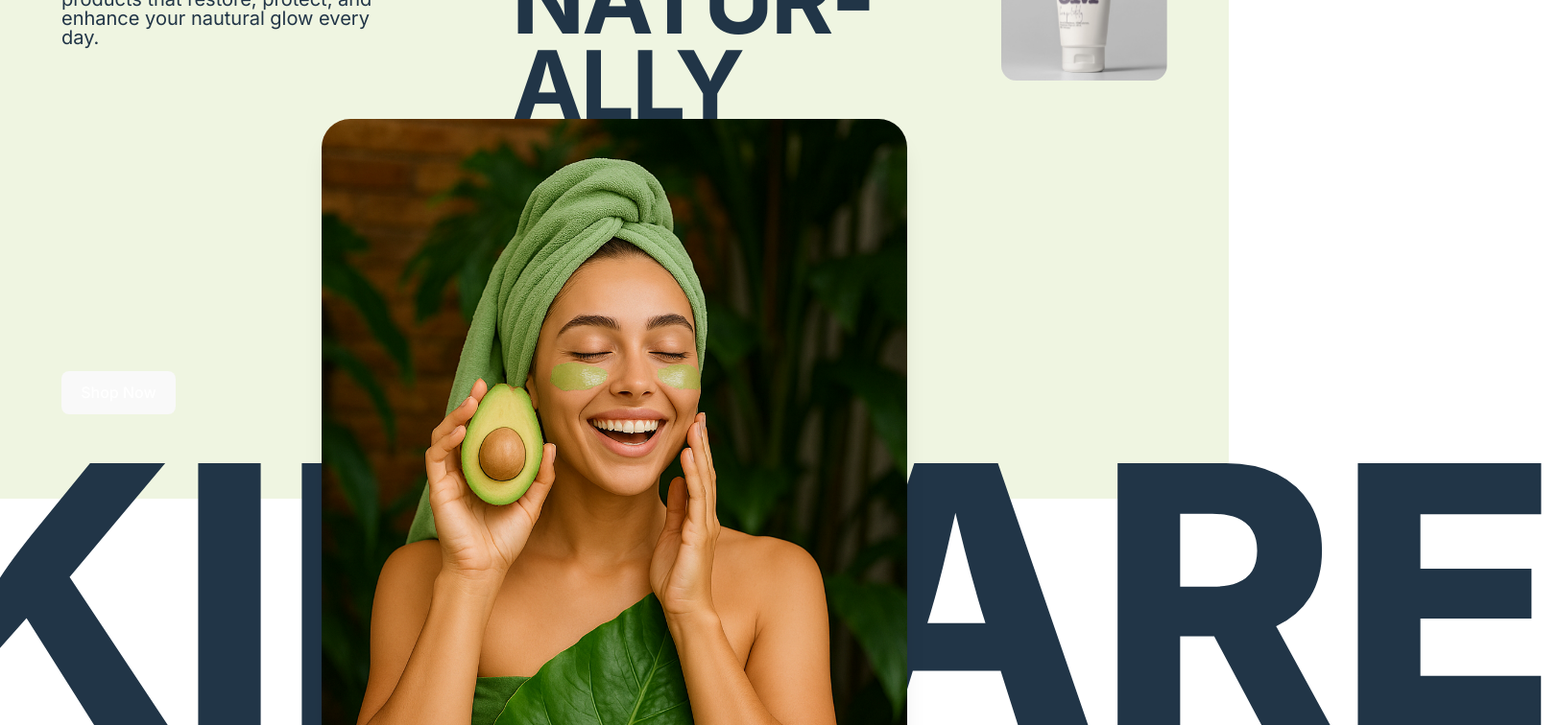
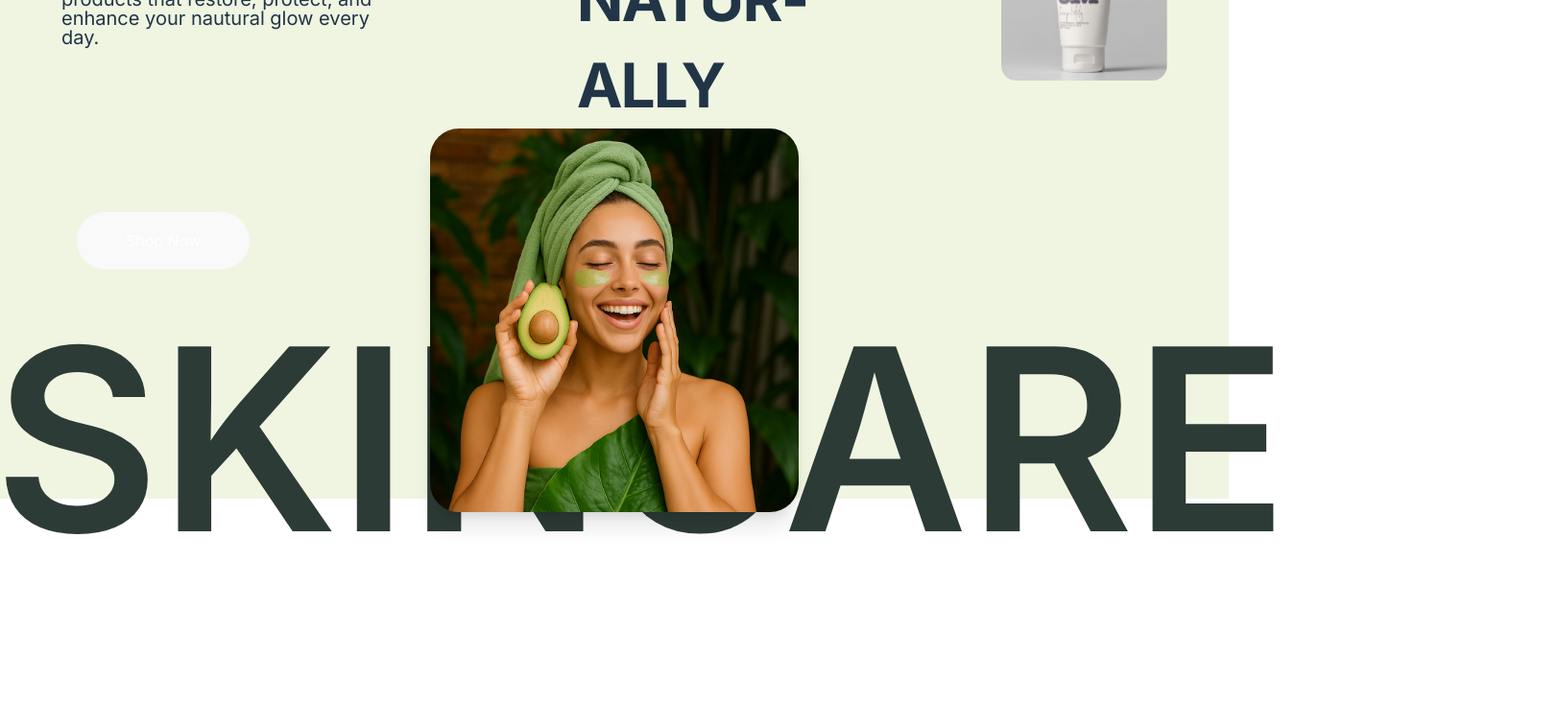
Before and after one commit to Amit-Yadav56/SixNineIntern, a React (Vite) app: page / in a window 1280 px wide. Shown: the part 280-1036 px from the top of the page at 96% size, 1624 px wide, since content can reach past the window. After the commit the page ends 898 px from the top, so only its background shows below. Built offline with nearby package versions, Linux system fonts and the light colour scheme.

Commit message:
Landing page created without animations

```diff
--- a/src/components/LandingPage.jsx
+++ b/src/components/LandingPage.jsx
@@ -9,30 +9,30 @@ const LandingPage = () => {
           Transform your skincare routine with premium products that restore,
           protect, and enhance your nautural glow every day.
         </div>
-        <div className="font-bold text-[100px] leading-[90px] tracking-[-0.03em] uppercase">
+        <div className="font-bold text-[5vw] leading-[90px] tracking-[-0.03em] uppercase">
           GLOW <br /> NATUR- <br />
           ALLY
         </div>
         <img src={skinCareCream} className="w-[15%]" alt="cream" />
       </div>
       {/*Section 2*/}
-      <div className="flex justify-center items-center relative h-[676px]">
-        <div className="absolute inset-0 flex flex-col justify-end items-center z-0">
-          <div className="w-full">
-            <button className="bg-black text-white px-6 py-2 rounded">
+      <div className="w-full h-screen relative flex justify-center items-end">
+        <div className="absolute inset-0 z-0 flex flex-col justify-end items-center px-4 gap-20">
+          <div className="w-full flex justify-start">
+            <button className="bg-[#2D3B36] text-white px-6 py-2 rounded-[100px] mt-4 w-[180px] h-[60px] cursor-pointer">
               Shop Now
             </button>
           </div>
-          <p className="font-extrabold text-[378px] leading-[100%] tracking-[0]">
+          <p className="w-full text-center text-[20.7vw] leading-[0.73] font-semibold relative left-[-7.7%] text-[#2D3B36]">
             SKINCARE
           </p>
         </div>
 
-        {/* Center image that pops out */}
+        {/* Foreground image */}
         <img
           src={img1}
           alt=""
-          className="h-[676px] w-[610px] rounded-[30px] object-cover z-10 shadow-xl mb-5"
+          className="w-[30vw] rounded-[30px] object-cover z-10 shadow-xl h-[50vh] mb-5"
         />
       </div>
     </div>
--- a/src/index.css
+++ b/src/index.css
@@ -31,6 +31,7 @@ body {
   width: 100vw;
   min-width: 320px;
   min-height: 100vh;
+  overflow-x: hidden;
 }
 
 h1 {
@@ -38,20 +39,6 @@ h1 {
   line-height: 1.1;
 }
 
-button {
-  border-radius: 8px;
-  border: 1px solid transparent;
-  padding: 0.6em 1.2em;
-  font-size: 1em;
-  font-weight: 500;
-  font-family: inherit;
-  background-color: #1a1a1a;
-  cursor: pointer;
-  transition: border-color 0.25s;
-}
-button:hover {
-  border-color: #646cff;
-}
 button:focus,
 button:focus-visible {
   outline: 4px auto -webkit-focus-ring-color;
```
